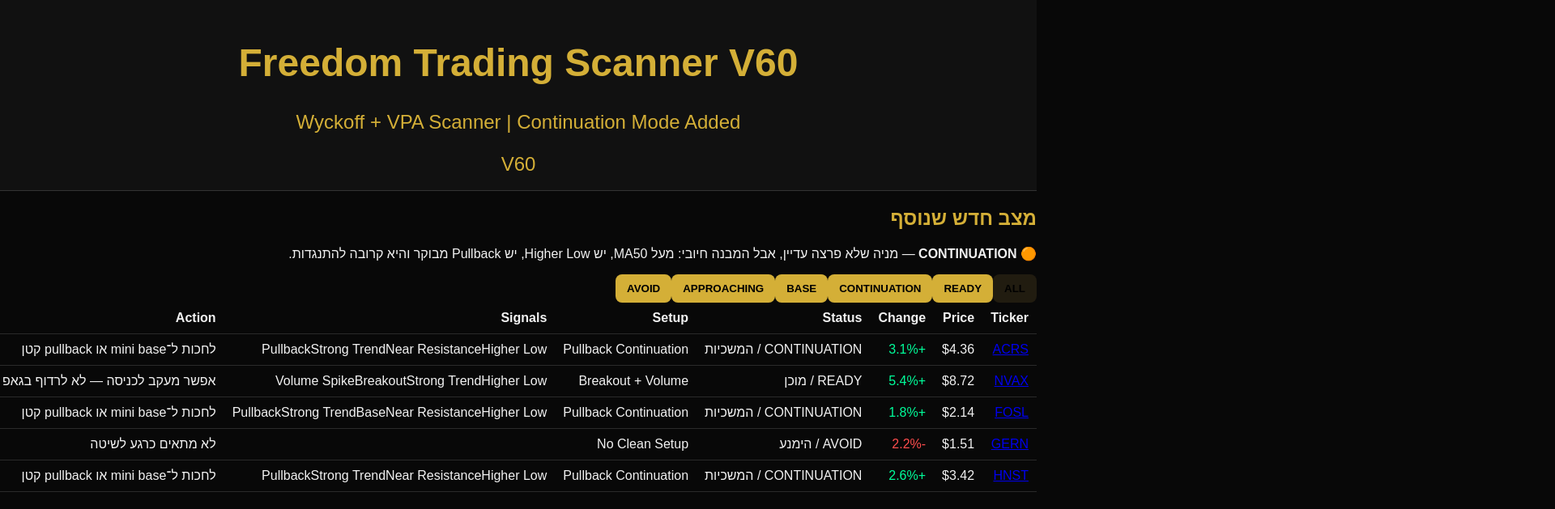
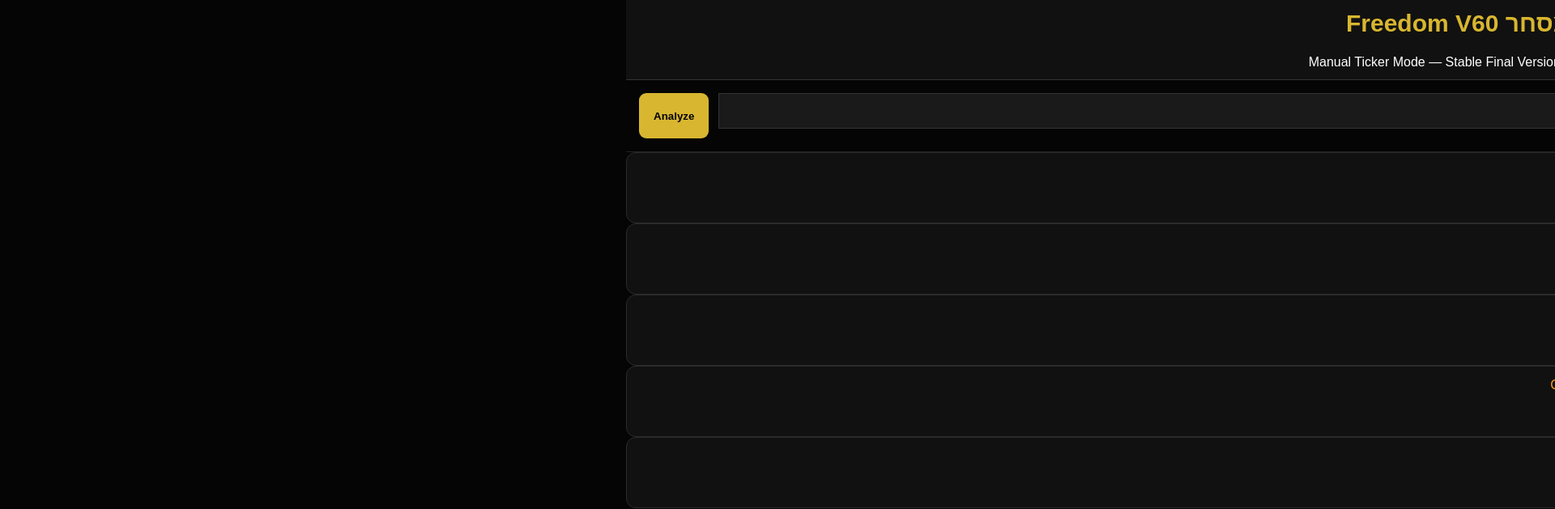
Before and after one commit to igal083-glitch/freedom-trading-scanner, a React (Vite) app: page / in a window 1280 px wide. Shown: the top 629 px of the page at 81% size, 1920 px wide, since content can reach past the window. Built offline with nearby package versions, Linux system fonts and the light colour scheme.

Commit message:
V60 - Add Continuation mode to V59 layout

```diff
--- a/App.tsx
+++ b/App.tsx
@@ -1,263 +1,195 @@
-import React, { useMemo, useState } from "react";
+import React, { useState } from "react";
 import "./style.css";
 
-type Status = "READY" | "APPROACHING" | "CONTINUATION" | "BASE" | "AVOID";
+type Status = "READY" | "BASE" | "HOT" | "CONTINUATION" | "AVOID";
 
-type Stock = {
+type Row = {
   ticker: string;
-  price: number;
-  change: number;
-  volumeSpike: boolean;
-  breakout: boolean;
-  pullback: boolean;
-  strongTrend: boolean;
-  base: boolean;
-  nearResistance: boolean;
-  aboveMA50: boolean;
-  higherLow: boolean;
+  price: string;
+  change5d: string;
+  range: string;
+  compression: string;
+  higherLows: string;
+  nearHigh: string;
+  score: number;
+  status: Status;
+  setup: string;
+  entryZone: string;
+  invalidation: string;
+  trigger: string;
+  action: string;
 };
 
-const stocks: Stock[] = [
-  {
-    ticker: "ACRS",
-    price: 4.36,
-    change: 3.1,
-    volumeSpike: false,
-    breakout: false,
-    pullback: true,
-    strongTrend: true,
-    base: false,
-    nearResistance: true,
-    aboveMA50: true,
-    higherLow: true,
-  },
-  {
-    ticker: "NVAX",
-    price: 8.72,
-    change: 5.4,
-    volumeSpike: true,
-    breakout: true,
-    pullback: false,
-    strongTrend: true,
-    base: false,
-    nearResistance: false,
-    aboveMA50: true,
-    higherLow: true,
-  },
-  {
-    ticker: "FOSL",
-    price: 2.14,
-    change: 1.8,
-    volumeSpike: false,
-    breakout: false,
-    pullback: true,
-    strongTrend: true,
-    base: true,
-    nearResistance: true,
-    aboveMA50: true,
-    higherLow: true,
-  },
-  {
-    ticker: "GERN",
-    price: 1.51,
-    change: -2.2,
-    volumeSpike: false,
-    breakout: false,
-    pullback: false,
-    strongTrend: false,
-    base: false,
-    nearResistance: false,
-    aboveMA50: false,
-    higherLow: false,
-  },
-  {
-    ticker: "HNST",
-    price: 3.42,
-    change: 2.6,
-    volumeSpike: false,
-    breakout: false,
-    pullback: true,
-    strongTrend: true,
-    base: false,
-    nearResistance: true,
-    aboveMA50: true,
-    higherLow: true,
-  },
-];
+function analyzeTicker(tickerRaw: string): Row {
+  const ticker = tickerRaw.toUpperCase().trim();
 
-function getStatus(stock: Stock): Status {
-  if (stock.breakout && stock.volumeSpike && stock.strongTrend) return "READY";
-
-  if (
-    stock.pullback &&
-    stock.strongTrend &&
-    stock.aboveMA50 &&
-    stock.higherLow &&
-    stock.nearResistance
-  ) {
-    return "CONTINUATION";
+  if (ticker === "ACRS") {
+    return {
+      ticker,
+      price: "4.36",
+      change5d: "3.10%",
+      range: "12.40%",
+      compression: "YES",
+      higherLows: "YES",
+      nearHigh: "YES",
+      score: 72,
+      status: "CONTINUATION",
+      setup: "Pullback Continuation / המשכיות",
+      entryZone: "$3.80 – $4.20",
+      invalidation: "$3.50",
+      trigger: "Mini base / Break above $4.70",
+      action: "להמתין",
+    };
   }
 
-  if (stock.base && stock.nearResistance && stock.aboveMA50) return "BASE";
-
-  if (stock.pullback && stock.strongTrend) return "APPROACHING";
-
-  return "AVOID";
+  return {
+    ticker,
+    price: "-",
+    change5d: "0.00%",
+    range: "0.00%",
+    compression: "UNKNOWN",
+    higherLows: "UNKNOWN",
+    nearHigh: "UNKNOWN",
+    score: 0,
+    status: "AVOID",
+    setup: "Avoid / Broken or Extended",
+    entryZone: "$0.00 – $0.00",
+    invalidation: "$0.00",
+    trigger: "Needs new structure",
+    action: "להתרחק",
+  };
 }
 
-function getStatusText(status: Status) {
-  switch (status) {
-    case "READY":
-      return "READY / מוכן";
-    case "CONTINUATION":
-      return "CONTINUATION / המשכיות";
-    case "BASE":
-      return "BASE / בסיס";
-    case "APPROACHING":
-      return "APPROACHING / מתקרב";
-    case "AVOID":
-      return "AVOID / הימנע";
-  }
+function statusHebrew(status: Status) {
+  if (status === "READY") return "מוכן";
+  if (status === "BASE") return "בסיס";
+  if (status === "HOT") return "חם";
+  if (status === "CONTINUATION") return "המשכיות";
+  return "להימנע";
 }
 
-function getStatusClass(status: Status) {
-  switch (status) {
-    case "READY":
-      return "status ready";
-    case "CONTINUATION":
-      return "status continuation";
-    case "BASE":
-      return "status base";
-    case "APPROACHING":
-      return "status approaching";
-    case "AVOID":
-      return "status avoid";
-  }
-}
-
-function getSetup(stock: Stock) {
-  const status = getStatus(stock);
-
-  if (status === "READY") return "Breakout + Volume";
-  if (status === "CONTINUATION") return "Pullback Continuation";
-  if (status === "BASE") return "Base / Range High";
-  if (status === "APPROACHING") return "Watching Pullback";
-  return "No Clean Setup";
-}
-
-function getAction(stock: Stock) {
-  const status = getStatus(stock);
-
-  if (status === "READY") return "אפשר מעקב לכניסה — לא לרדוף בגאפ";
-  if (status === "CONTINUATION") return "לחכות ל־mini base או pullback קטן";
-  if (status === "BASE") return "לסמן range high ולחכות reclaim";
-  if (status === "APPROACHING") return "מעניין אבל צריך עוד הוכחה";
-  return "לא מתאים כרגע לשיטה";
+function statusClass(status: Status) {
+  return `status-pill ${status.toLowerCase()}`;
 }
 
 export default function App() {
-  const [filter, setFilter] = useState<"ALL" | Status>("ALL");
+  const [ticker, setTicker] = useState("ACRS");
+  const [rows, setRows] = useState<Row[]>([analyzeTicker("ACRS")]);
 
-  const rows = useMemo(() => {
-    return stocks
-      .map((s) => ({ ...s, status: getStatus(s) }))
-      .filter((s) => filter === "ALL" || s.status === filter);
-  }, [filter]);
+  const counts = rows.reduce(
+    (acc, r) => {
+      acc[r.status]++;
+      return acc;
+    },
+    { READY: 0, BASE: 0, HOT: 0, CONTINUATION: 0, AVOID: 0 }
+  );
 
   return (
-    <div className="app">
-      <header className="hero">
-        <div>
-          <h1>Freedom Trading Scanner V60</h1>
-          <p>Wyckoff + VPA Scanner | Continuation Mode Added</p>
+    <div className="scanner-page">
+      <style>{`
+        body { margin:0; background:#050505; color:white; font-family: Arial, sans-serif; }
+        .scanner-page { min-height:100vh; background:#050505; color:white; direction:rtl; }
+        .top { padding:12px 18px; border-bottom:1px solid #333; text-align:right; }
+        .title { color:#d8b62f; font-size:30px; font-weight:800; margin:0; }
+        .subtitle { margin-top:22px; color:white; font-size:16px; }
+        .input-row { display:flex; gap:12px; padding:16px; border-bottom:1px solid #222; direction:ltr; }
+        .input-row input { flex:1; background:#1a1a1a; color:white; border:1px solid #333; padding:12px; font-size:16px; text-align:right; }
+        .input-row button { background:#d8b62f; border:0; color:#000; font-weight:700; padding:0 18px; border-radius:9px; cursor:pointer; }
+        .cards { display:grid; grid-template-columns:1fr; gap:0; }
+        .card { background:#111; border:1px solid #2b2b2b; border-radius:12px; min-height:58px; padding:14px 30px; text-align:right; }
+        .ready { color:#00ff8a; }
+        .base { color:#ffd400; }
+        .hot { color:#ffff00; }
+        .continuation { color:#ff9f1a; }
+        .avoid { color:#ff3b3b; }
+        table { width:100%; border-collapse:collapse; direction:ltr; }
+        th { background:#050505; color:white; padding:10px 14px; border-bottom:1px solid #333; text-align:center; white-space:nowrap; }
+        td { padding:10px 14px; border-bottom:1px solid #1f1f1f; text-align:center; white-space:nowrap; }
+        tbody tr { background:#180606; }
+        a { color:#5d4bff; }
+        .status-pill { padding:6px 12px; border-radius:18px; font-weight:800; display:inline-block; }
+        .status-pill.ready { background:#06351e; color:#00ff8a; }
+        .status-pill.base { background:#3a3300; color:#ffd400; }
+        .status-pill.hot { background:#423600; color:#ffff00; }
+        .status-pill.continuation { background:#3b2200; color:#ff9f1a; }
+        .status-pill.avoid { background:#5a1515; color:#ffb0b0; }
+      `}</style>
+
+      <header className="top">
+        <h1 className="title">סורק המסחר Freedom V60</h1>
+        <div className="subtitle">
+          Manual Ticker Mode — Stable Final Version + Continuation
         </div>
-        <div className="version">V60</div>
       </header>
 
-      <section className="panel">
-        <h2>מצב חדש שנוסף</h2>
-        <p>
-          🟠 <b>CONTINUATION</b> — מניה שלא פרצה עדיין, אבל המבנה חיובי:
-          מעל MA50, יש Higher Low, יש Pullback מבוקר והיא קרובה להתנגדות.
-        </p>
+      <div className="input-row">
+        <button onClick={() => setRows([analyzeTicker(ticker)])}>Analyze</button>
+        <input value={ticker} onChange={(e) => setTicker(e.target.value)} />
+      </div>
+
+      <section className="cards">
+        <div className="card ready">Ready: {counts.READY}</div>
+        <div className="card base">Base: {counts.BASE}</div>
+        <div className="card hot">Hot: {counts.HOT}</div>
+        <div className="card continuation">Continuation: {counts.CONTINUATION}</div>
+        <div className="card avoid">Avoid: {counts.AVOID}</div>
       </section>
 
-      <div className="filters">
-        {["ALL", "READY", "CONTINUATION", "BASE", "APPROACHING", "AVOID"].map(
-          (f) => (
-            <button
-              key={f}
-              onClick={() => setFilter(f as "ALL" | Status)}
-              className={filter === f ? "active" : ""}
-            >
-              {f}
-            </button>
-          )
-        )}
-      </div>
-
-      <section className="tableWrap">
       <table>
         <thead>
           <tr>
-              <th>Ticker</th>
-              <th>Price</th>
-              <th>Change</th>
+            <th>Chart</th>
+            <th>Action</th>
+            <th>Trigger</th>
+            <th>Invalidation</th>
+            <th>Entry Zone</th>
+            <th>Setup תבנית</th>
             <th>Status</th>
-              <th>Setup</th>
-              <th>Signals</th>
-              <th>Action</th>
+            <th>Score ציון</th>
+            <th>Near High</th>
+            <th>Higher Lows</th>
+            <th>Compression דחיסה</th>
+            <th>Range טווח</th>
+            <th>5D Change שינוי 5 ימים</th>
+            <th>Price מחיר</th>
+            <th>Ticker מניה</th>
           </tr>
         </thead>
 
         <tbody>
-            {rows.map((stock) => {
-              const status = stock.status;
-
-              return (
-                <tr key={stock.ticker}>
-                  <td className="ticker">
+          {rows.map((r) => (
+            <tr key={r.ticker}>
+              <td>
                 <a
-                      href={`https://www.tradingview.com/chart/?symbol=${stock.ticker}`}
+                  href={`https://www.tradingview.com/chart/?symbol=${r.ticker}`}
                   target="_blank"
                   rel="noreferrer"
                 >
-                      {stock.ticker}
+                  Open
                 </a>
               </td>
-
-                  <td>${stock.price.toFixed(2)}</td>
-
-                  <td className={stock.change >= 0 ? "green" : "red"}>
-                    {stock.change >= 0 ? "+" : ""}
-                    {stock.change.toFixed(1)}%
-                  </td>
-
+              <td>{r.action}</td>
+              <td>{r.trigger}</td>
+              <td>{r.invalidation}</td>
+              <td>{r.entryZone}</td>
+              <td>{r.setup}</td>
               <td>
-                    <span className={getStatusClass(status)}>
-                      {getStatusText(status)}
+                <span className={statusClass(r.status)}>
+                  {statusHebrew(r.status)}
                 </span>
               </td>
-
-                  <td>{getSetup(stock)}</td>
-
-                  <td className="signals">
-                    {stock.volumeSpike && <span>Volume Spike</span>}
-                    {stock.breakout && <span>Breakout</span>}
-                    {stock.pullback && <span>Pullback</span>}
-                    {stock.strongTrend && <span>Strong Trend</span>}
-                    {stock.base && <span>Base</span>}
-                    {stock.nearResistance && <span>Near Resistance</span>}
-                    {stock.higherLow && <span>Higher Low</span>}
-                  </td>
-
-                  <td>{getAction(stock)}</td>
+              <td>{r.score}</td>
+              <td>{r.nearHigh}</td>
+              <td>{r.higherLows}</td>
+              <td>{r.compression}</td>
+              <td>{r.range}</td>
+              <td>{r.change5d}</td>
+              <td>{r.price}</td>
+              <td>{r.ticker}</td>
             </tr>
-              );
-            })}
+          ))}
         </tbody>
       </table>
-      </section>
     </div>
   );
 }
```
Lines whose indentation alone changed are shown as unchanged.
